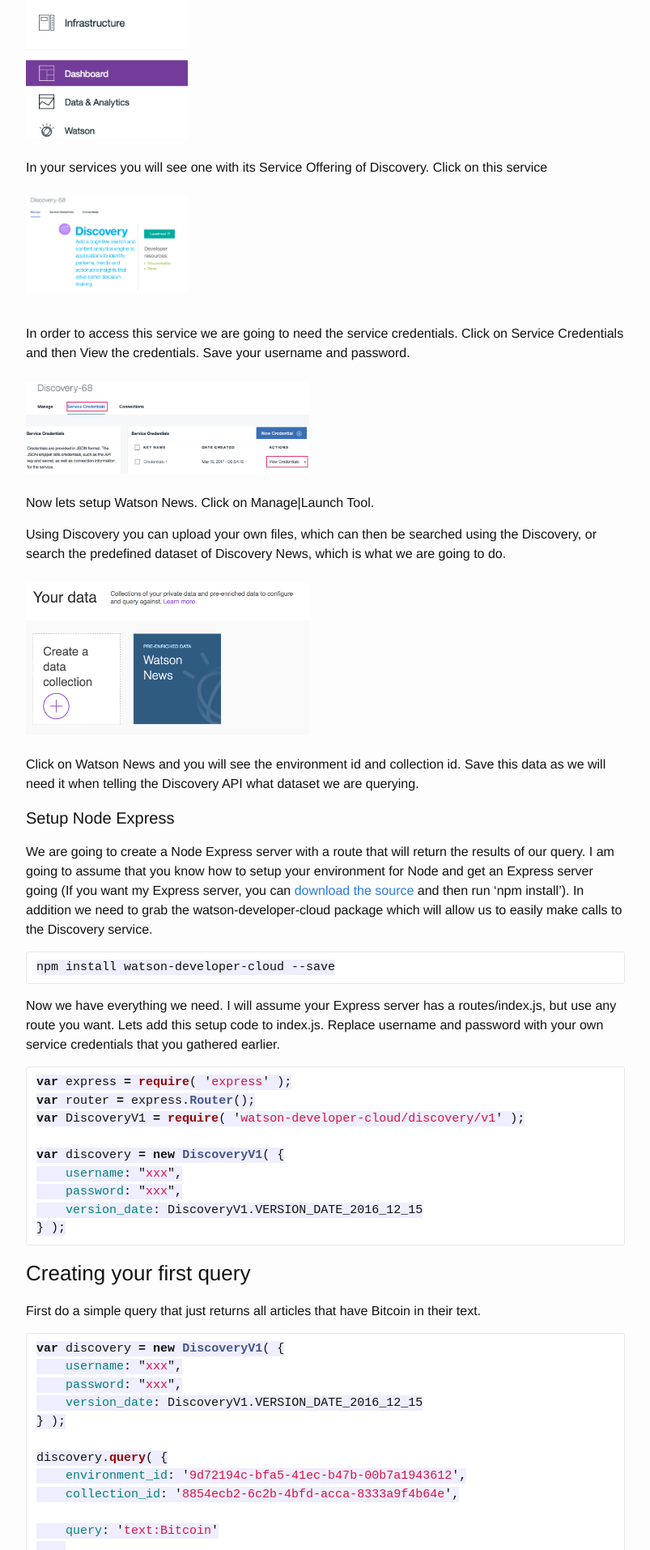
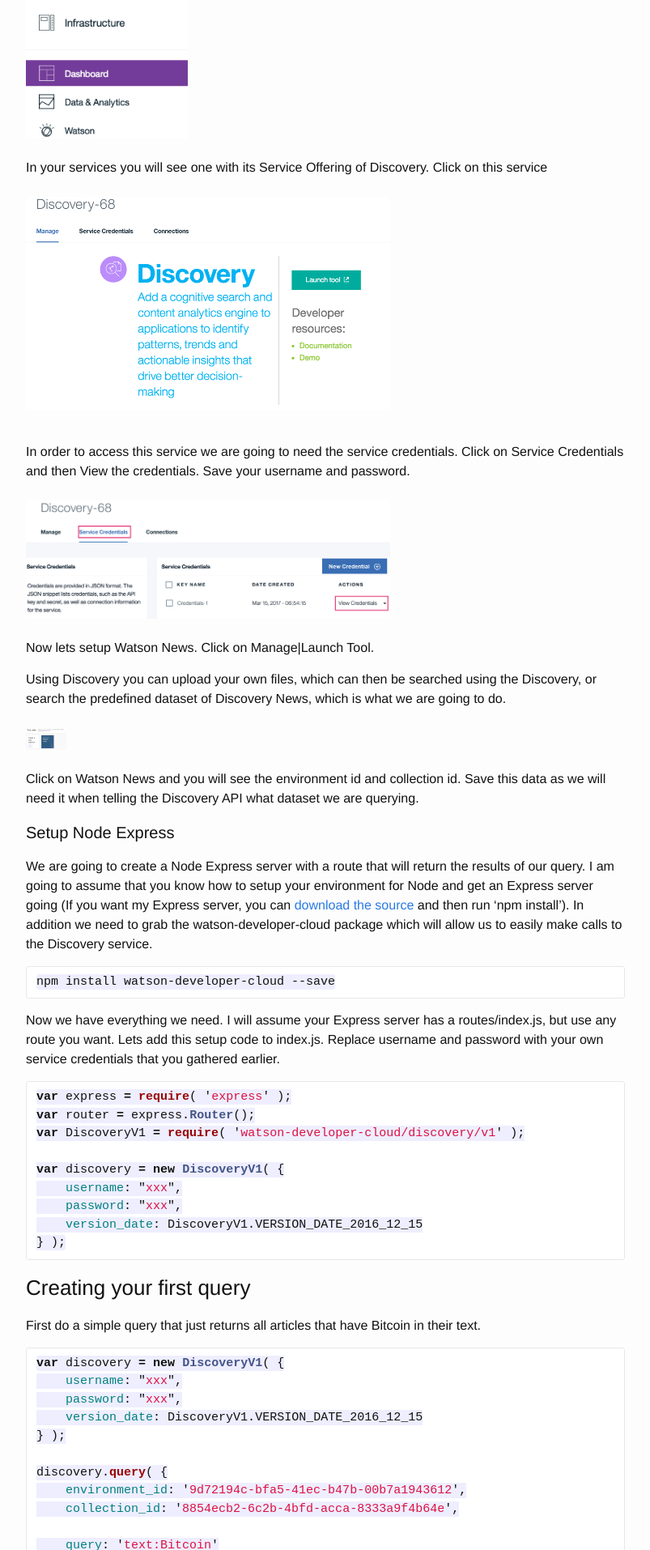
Before and after one commit to pwcremin/pwcremin.github.io, a Jekyll site: the page built from _posts/2017-03-15-discovery-news-bitcoin.markdown, in a window 1280 px wide. Shown: the part 1130-3044 px from the top of the page at 81% size, without its empty margins (238-1041 px from the left). Built offline with Jekyll 4.4.1, drawn with Linux system fonts in a browser that asks for light colours; comment, search, counter and statistics services are not loaded.

Commit message:
Update 2017-03-15-discovery-news-bitcoin.markdown

```diff
--- a/_posts/2017-03-15-discovery-news-bitcoin.markdown
+++ b/_posts/2017-03-15-discovery-news-bitcoin.markdown
@@ -32,14 +32,14 @@
 In your services you will see one with its Service Offering of Discovery.  Click on this service
 <br>
 <br>
-<img src="/assets/discovery-bitcoin/view_service.png" width="200"/>
+<img src="/assets/discovery-bitcoin/view_service.png" width="450"/>
 <br>
 <br>
 
 In order to access this service we are going to need the service credentials. Click on Service Credentials and then View the credentials.  Save your username and password.
 <br>
 <br>
-<img src="/assets/discovery-bitcoin/service-credentials.png" width="350"/>
+<img src="/assets/discovery-bitcoin/service-credentials.png" width="450"/>
 <br>
 <br>
 Now lets setup Watson News.  Click on Manage|Launch Tool.
@@ -47,7 +47,7 @@
 Using Discovery you can upload your own files, which can then be searched using the Discovery, or search the predefined dataset of Discovery News, which is what we are going to do.
 <br>
 <br>
-<img src="/assets/discovery-bitcoin/your_data.png" width="350"/>
+<img src="/assets/discovery-bitcoin/your_data.png" width="50"/>
 <br>
 <br>
 Click on Watson News and you will see the environment id and collection id.  Save this data as we will need it when telling the Discovery API what dataset we are querying.
```
